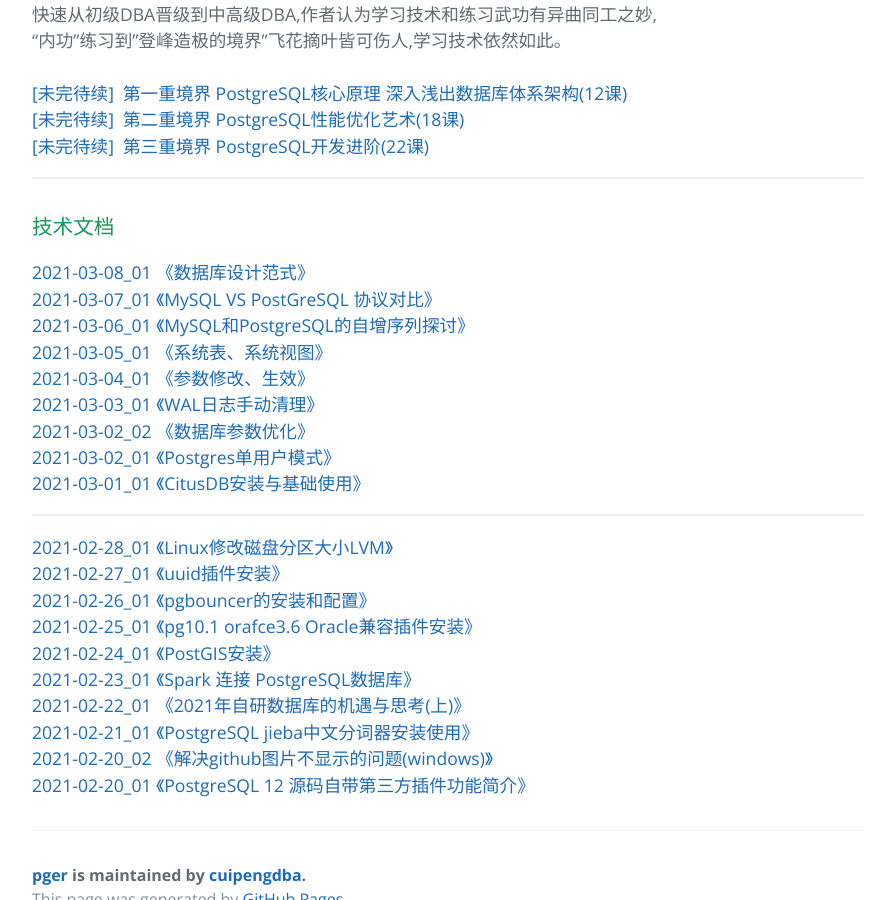
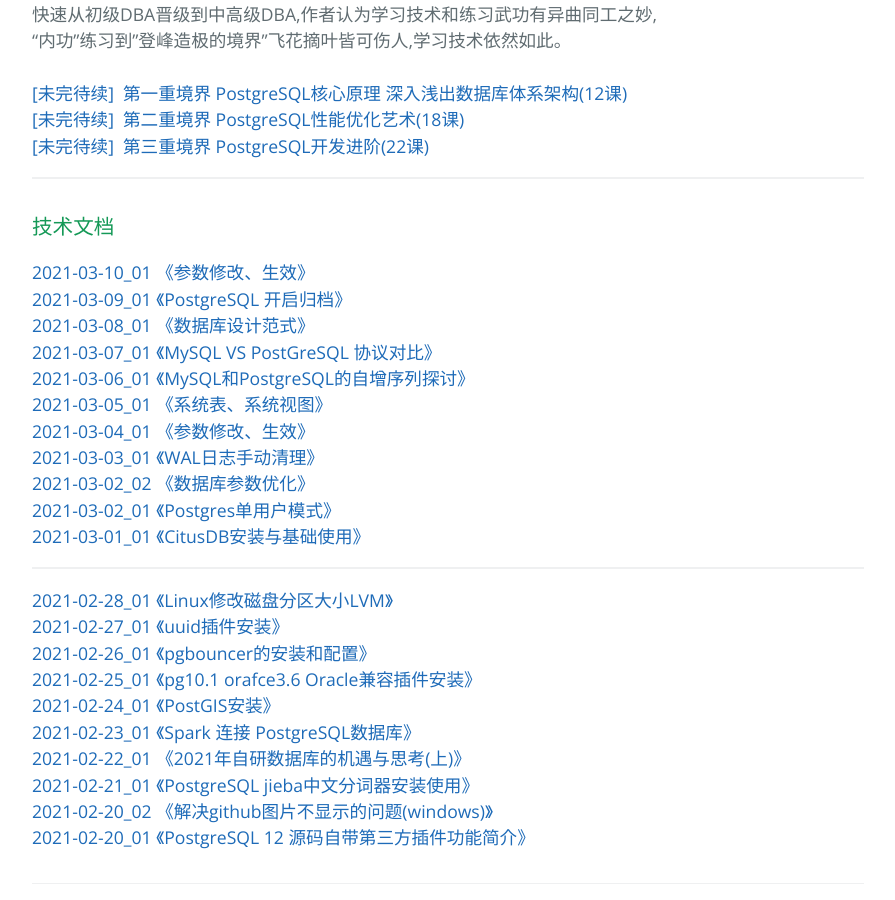
Before and after one commit to cuipengdba/pger, a Jekyll site: the page built from index.md, in a window 1280 px wide and 900 px high, scrolled down 1685 px. Shown: the whole window, without its empty margins (192-1087 px from the left). Built offline with Jekyll 4.4.1, drawn with Linux system fonts in a browser that asks for light colours; our own code applies the rules of GitHub Pages for plain Markdown files.

Commit message:
Update index.md

```diff
--- a/index.md
+++ b/index.md
@@ -38,6 +38,8 @@
 <a href='#'>[未完待续]&nbsp;&nbsp;第三重境界 PostgreSQL开发进阶(22课)<a/><br/>
 * * *
 ### 技术文档
+<a href='https://github.com/cuipengdba/pger/blob/main/tree/202103/20210310_01.md'>2021-03-10_01 《参数修改、生效》<a/><br/>
+<a href='https://github.com/cuipengdba/pger/blob/main/tree/202103/20210309_01.md'>2021-03-09_01 《PostgreSQL 开启归档》<a/><br/>
 <a href='https://github.com/cuipengdba/pger/blob/main/tree/202103/20210308_01.md'>2021-03-08_01 《数据库设计范式》<a/><br/>
 <a href='https://github.com/cuipengdba/pger/blob/main/tree/202103/20210307_01.md'>2021-03-07_01 《MySQL VS PostGreSQL 协议对比》<a/><br/>
 <a href='https://github.com/cuipengdba/pger/blob/main/tree/202103/20210306_01.md'>2021-03-06_01 《MySQL和PostgreSQL的自增序列探讨》<a/><br/>
```
